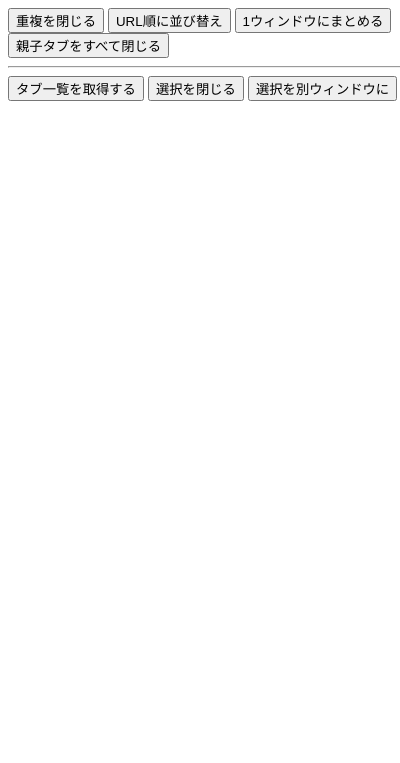
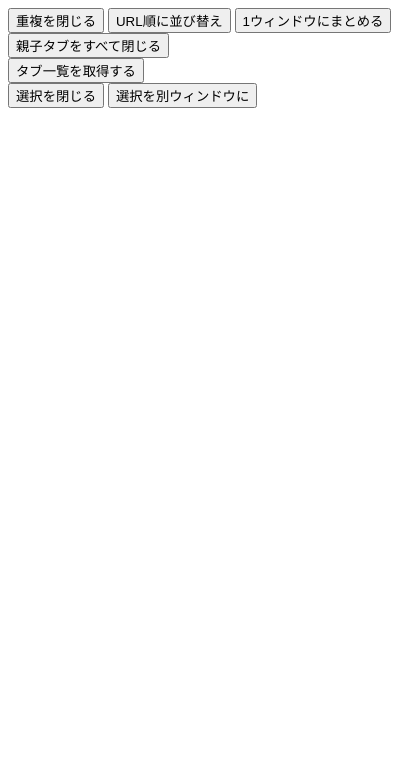
Before and after one commit to irof/tabutler, a browser extension: page src/popup.html in a window 400 px wide. Shown: the part 81-844 px from the top of the page. Drawn offline with Linux system fonts and the light colour scheme.

Commit message:
ボタンをグループごとにdivで分けた

```diff
--- a/src/popup.html
+++ b/src/popup.html
@@ -1,24 +1,32 @@
 <!DOCTYPE html>
 <html>
+
 <head>
   <meta charset="UTF-8">
-    <link rel="stylesheet" href="https://use.fontawesome.com/releases/v5.0.10/css/all.css" integrity="sha384-+d0P83n9kaQMCwj8F4RJB66tzIwOKmrdb46+porD/OvrJ+37WqIM7UoBtwHO6Nlg" crossorigin="anonymous">
+  <link rel="stylesheet" href="https://use.fontawesome.com/releases/v5.0.10/css/all.css" integrity="sha384-+d0P83n9kaQMCwj8F4RJB66tzIwOKmrdb46+porD/OvrJ+37WqIM7UoBtwHO6Nlg"
+    crossorigin="anonymous">
 </head>
+
 <body style="width: 500px;">
   <h1>タブの整理整頓</h1>
+  <div>
     <button id="sweep">重複を閉じる</button>
     <button id="orderly">URL順に並び替え</button>
     <button id="merge">1ウィンドウにまとめる</button>
     <button id="remove_family">親子タブをすべて閉じる</button>
-
-    <hr>
-
+  </div>
+  <div>
     <button id="load_tabs">タブ一覧を取得する</button>
+  </div>
+  <div>
     <button id="command_close">選択を閉じる</button>
     <button id="departure">選択を別ウィンドウに</button>
-
+  </div>
+  <div>
     <ul id="tab_list"></ul>
+  </div>
 
   <script src="popup.js"></script>
 </body>
+
 </html>
```
Lines whose indentation alone changed are shown as unchanged.
